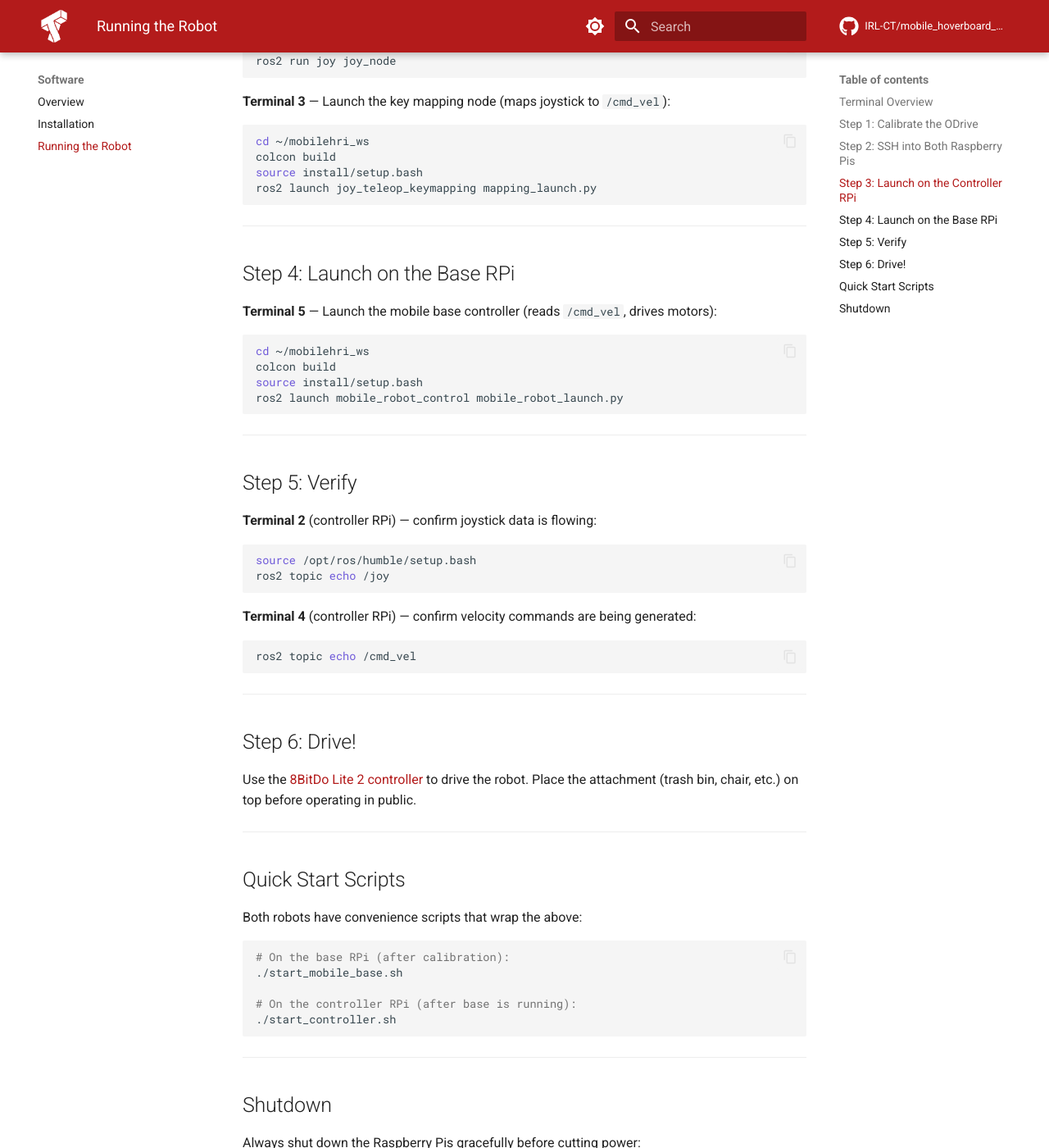
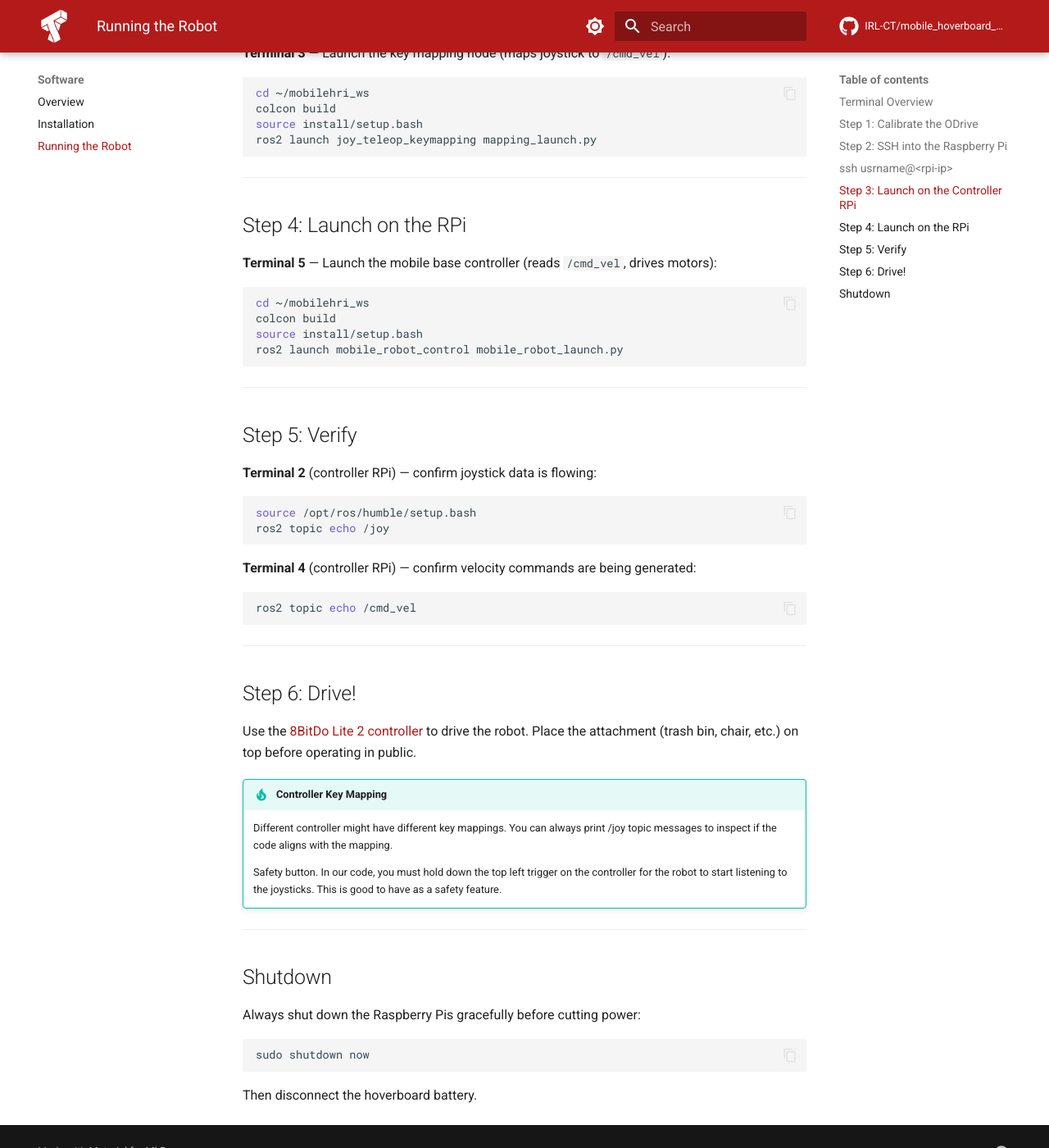
Before and after one commit to IRL-CT/mobile_hoverboard_robot_base, an MkDocs documentation site: the page built from docs/software/running.md, in a window 1280 px wide and 1400 px high, scrolled down 1346 px. Shown: the whole window at 82% size. Built offline with MkDocs 1.6.1 and Material for MkDocs 9.7.7, drawn with Linux system fonts in a browser that asks for light colours; comment, search, counter and statistics services are not loaded; some of the changed text lies outside the part shown.

Commit message:
update safety button docs

````diff
--- a/docs/software/running.md
+++ b/docs/software/running.md
@@ -24,23 +24,15 @@ Before launching, complete [ODrive calibration](configuration.md) on the base RP
 
 ---
 
-## Step 2: SSH into Both Raspberry Pis
+## Step 2: SSH into the Raspberry Pi
 
-**Base RPi (internal — runs motor controller):**
 ```bash
-ssh ubuntu@<base-rpi-ip>
+ssh usrname@<rpi-ip>
 ```
-
-**Controller RPi (external — runs joystick):**
-```bash
-ssh ubuntu@<controller-rpi-ip>
-```
-
-Replace the IP addresses with those assigned to your Raspberry Pis on your network.
-
 ---
 
 ## Step 3: Launch on the Controller RPi
+First, connect joystick to RPi via Bluetooth.
 
 **Terminal 1** — Start the joy node (reads joystick input):
 ```bash
@@ -58,7 +50,7 @@ ros2 launch joy_teleop_keymapping mapping_launch.py
 
 ---
 
-## Step 4: Launch on the Base RPi
+## Step 4: Launch on the RPi
 
 **Terminal 5** — Launch the mobile base controller (reads `/cmd_vel`, drives motors):
 ```bash
@@ -89,20 +81,10 @@ ros2 topic echo /cmd_vel
 
 Use the [8BitDo Lite 2 controller](../teleoperation.md) to drive the robot. Place the attachment (trash bin, chair, etc.) on top before operating in public.
 
----
+!!! tip "Controller Key Mapping"
+    Different controller might have different key mappings. You can always print /joy topic messages to inspect if the code aligns with the mapping.
 
-## Quick Start Scripts
-
-Both robots have convenience scripts that wrap the above:
-
-```bash
-# On the base RPi (after calibration):
-./start_mobile_base.sh
-
-# On the controller RPi (after base is running):
-./start_controller.sh
-```
-
+    Safety button. In our code, you must hold down the top left trigger on the controller for the robot to start listening to the joysticks. This is good to have as a safety feature.
 ---
 
 ## Shutdown
````
